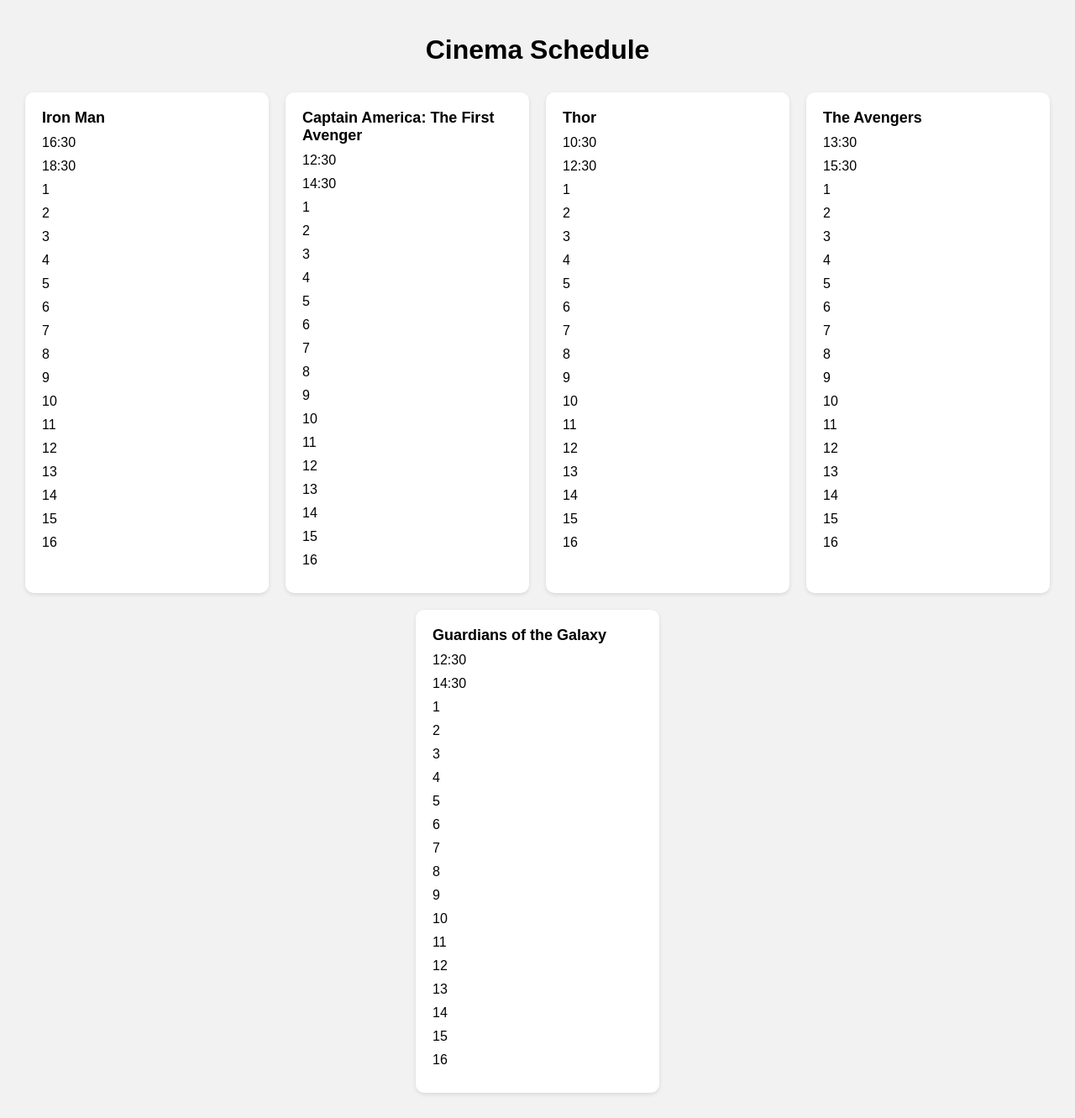
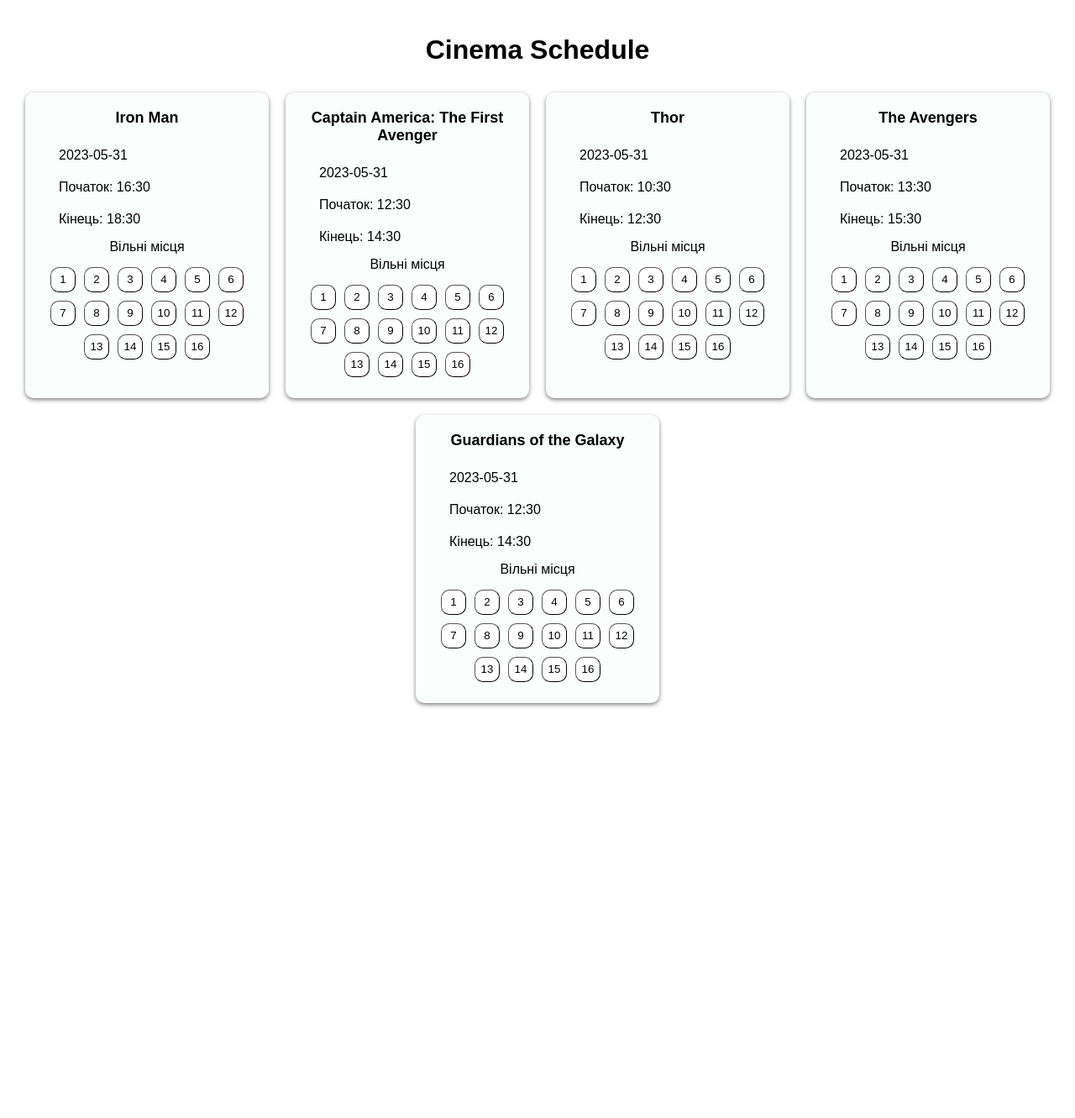
Before and after one commit to gerasimenko89/Kursova, a Flask app: page / in a window 1280 px wide. Shown: the whole page at 84% size. After the commit the page ends 842 px from the top, so only its background shows below. Run offline with Flask 3, Linux system fonts and the light colour scheme.

Commit message:
Base page

```diff
--- /dev/null
+++ b/file.txt
@@ -0,0 +1,5 @@
+Flask==1.1.4
+Flask-Admin==1.5.8
+Flask-SQLAlchemy==2.5.1
+MarkupSafe==1.1.1
+SQLAlchemy==1.4.22
--- a/templates/main.html
+++ b/templates/main.html
@@ -1,17 +1,18 @@
 <!DOCTYPE html>
 <html>
 <head>
+    <meta charset="UTF-8">
     <title>Cinema Schedule</title>
     <style>
         body {
             font-family: Arial, sans-serif;
-            background-color: #f2f2f2;
             margin: 0;
             padding: 20px;
+            background-color: white;
         }
-
         h1 {
             text-align: center;
+            color: black;
         }
 
         .movie-container {
@@ -22,20 +23,50 @@
 
         .movie-card {
             width: 250px;
-            background-color: white;
             border-radius: 10px;
             padding: 20px;
             margin: 10px;
-            box-shadow: 0 2px 5px rgba(0, 0, 0, 0.1);
+            box-shadow: 0 2px 5px rgba(0, 0, 0, 0.5);
+            background-color: #fafffe;
         }
 
         .movie-card h2 {
             font-size: 18px;
             margin: 0;
+            color: black;
+            text-align: center;
+            padding-bottom: 10px;
         }
 
         .movie-card p {
             margin: 10px 0;
+            color: black;
+
+        }
+        .movie-button {
+            display: flex;
+            flex-wrap: wrap;
+            justify-content: center;
+        }
+        .movie-button button {
+            border-radius: 10px;
+            height: 30px;
+            width: 30px;
+            margin: 5px;
+            background-color: white;
+            border-width: 1px;
+        }
+        .filmInfo {
+
+            border-radius: 10px;
+        }
+        .filmInfo p {
+            padding-left: 20px;
+            padding-top: 5px;
+            padding-bottom: 5px;
+        }
+        .Seats {
+            text-align: center;
         }
     </style>
 </head>
@@ -45,11 +76,17 @@
     {% for s in schedule %}
         <div class="movie-card">
             <h2>{{ s.title }}</h2>
-            <p>{{ s.start_time }}</p>
-            <p>{{ s.end_time }}</p>
-            {% for seat in s.seats %}
-                <p>{{ seat }}</p>
-            {% endfor %}
+            <article class="filmInfo">
+                <p>{{ s.date }}</p>
+                <p>Початок: {{ s.start_time }}</p>
+                <p>Кінець: {{ s.end_time }}</p>
+            </article>
+            <p class="Seats">Вільні місця</p>
+            <article class="movie-button">
+                {% for seat in s.seats %}
+                    <button>{{ seat }}</button>
+                {% endfor %}
+            </article>
         </div>
     {% endfor %}
 </div>
```
Also changed, not shown: user.db (added).
